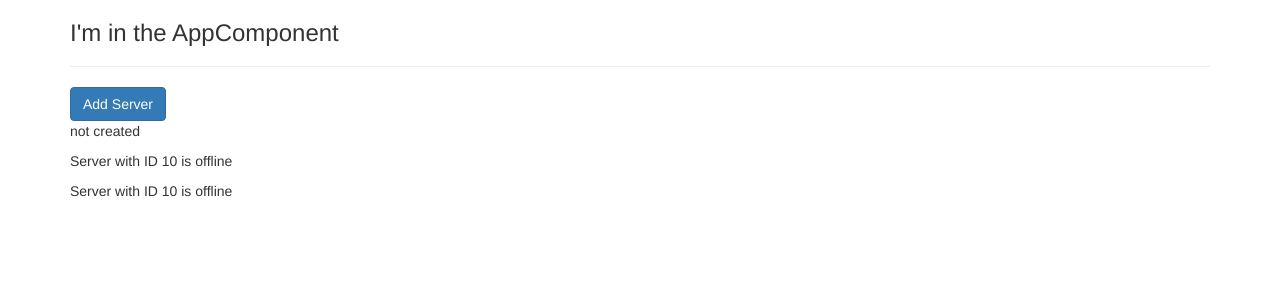
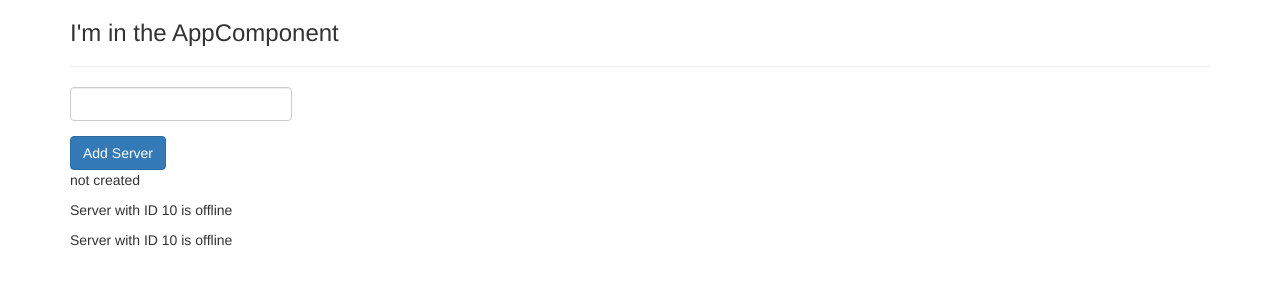
Before and after one commit to ecarlste/my-first-angular-app, an Angular app: page / in a window 1280 px wide. Shown: the top 300 px of the page. Built offline with nearby package versions, Linux system fonts and the light colour scheme.

Commit message:
Created a field that allows a name to be typed

```diff
--- a/src/app/servers/servers.component.html
+++ b/src/app/servers/servers.component.html
@@ -1,3 +1,9 @@
+<label>
+  <input type="text"
+         class="form-control"
+         [(ngModel)]="serverName">
+</label>
+<p>{{ serverName }}</p>
 <button class="btn btn-primary"
         [disabled]="!allowNewServer"
         (click)="onCreateServer()">
--- a/src/app/servers/servers.component.ts
+++ b/src/app/servers/servers.component.ts
@@ -9,6 +9,7 @@ export class ServersComponent implements OnInit {
 
   allowNewServer = false;
   serverCreationStatus = 'not created';
+  serverName = '';
 
   constructor() {
     setTimeout(() => {
@@ -20,7 +21,7 @@ export class ServersComponent implements OnInit {
   }
 
   onCreateServer() {
-    this.serverCreationStatus = 'server created';
+    this.serverCreationStatus = 'Server ' + this.serverName + ' created';
   }
 
 }
```
